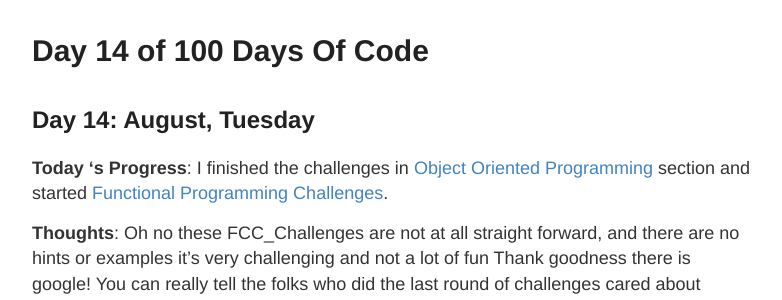
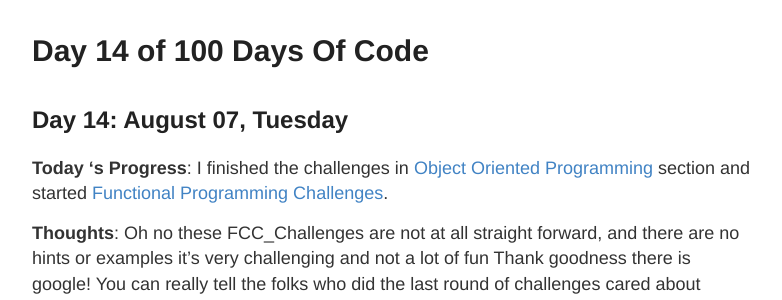
Before and after one commit to Johnny2136/johnny2136.github.io, a Jekyll site: the page built from _posts/2018-8-7-100DaysOfCode - Day14.md, in a window 1280 px wide. Shown: the part 136-436 px from the top of the page, without its empty margins (248-1030 px from the left). Built offline with Jekyll 4.4.1, drawn with Linux system fonts in a browser that asks for light colours; comment, search, counter and statistics services are not loaded.

Commit message:
Update 2018-8-7-100DaysOfCode - Day14.md

```diff
--- a/_posts/2018-8-7-100DaysOfCode - Day14.md
+++ b/_posts/2018-8-7-100DaysOfCode - Day14.md
@@ -3,7 +3,7 @@ layout: post
 title: Day 14 of 100 Days Of Code
 ---
 
-## Day 14: August, Tuesday
+## Day 14: August 07, Tuesday
 
 **Today 's Progress**: I finished the challenges in  [Object Oriented Programming](https://learn.freecodecamp.org/javascript-algorithms-and-data-structures/object-oriented-programming) section and started [Functional Programming Challenges](https://learn.freecodecamp.org/javascript-algorithms-and-data-structures/functional-programming).
 
```
